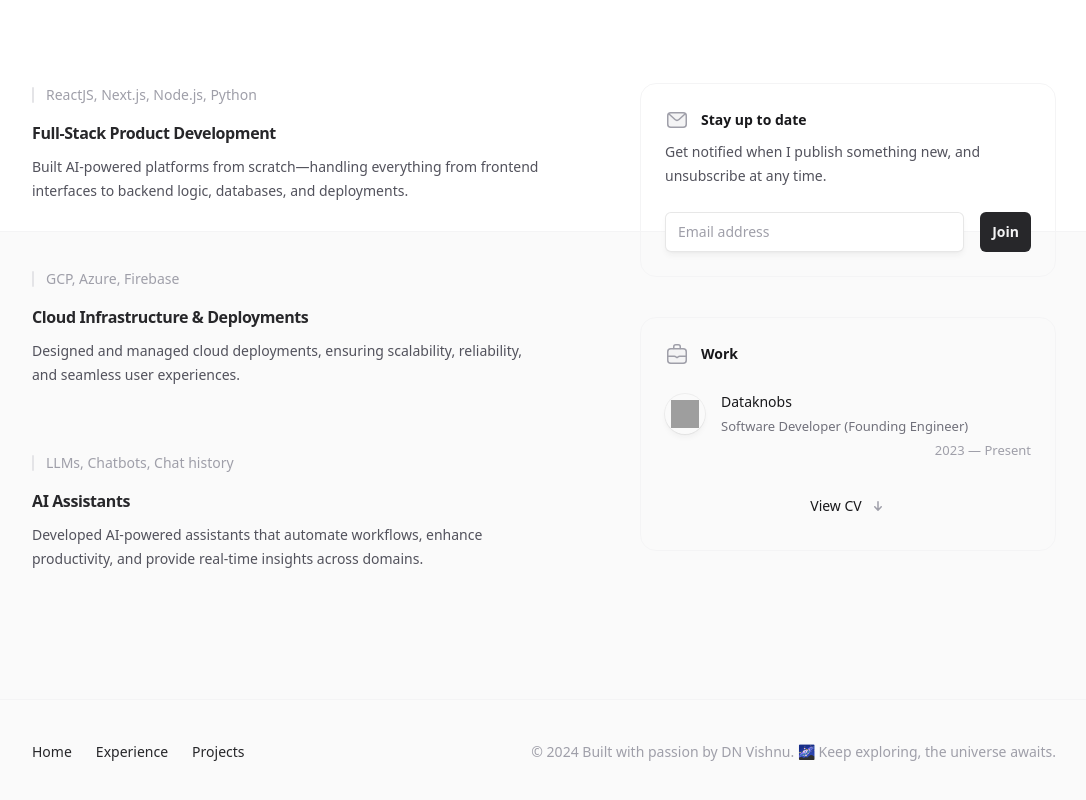
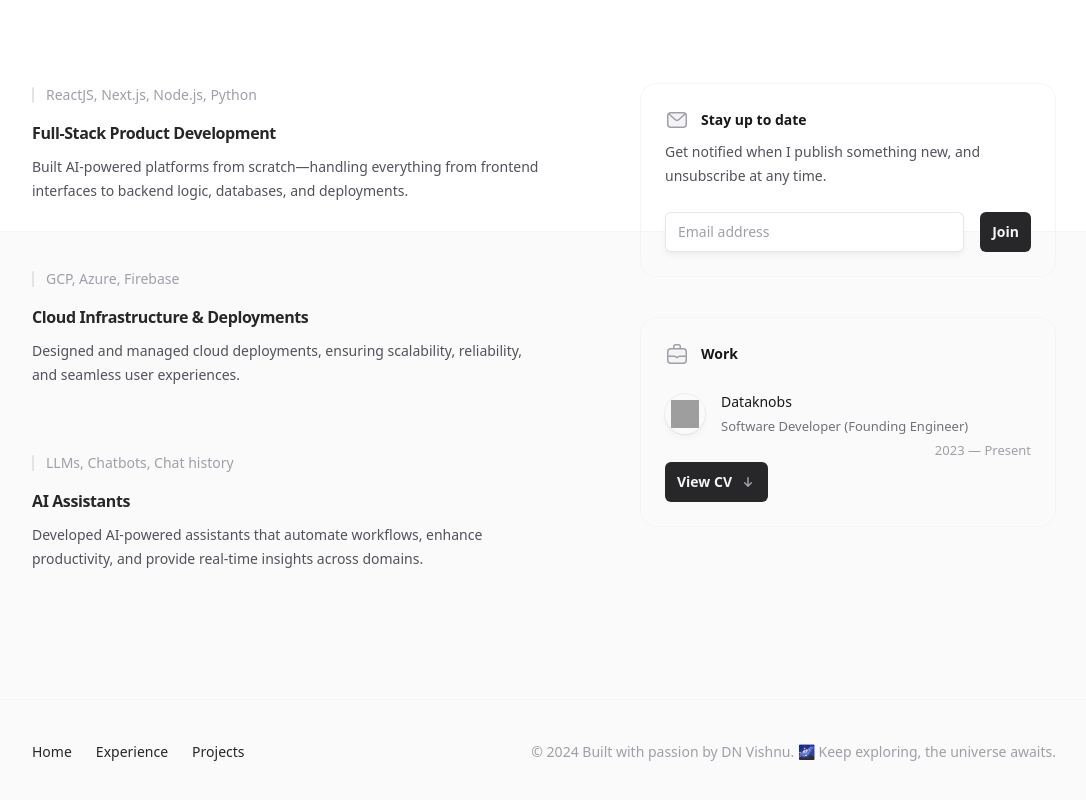
Before and after one commit to dnvishnu12/portfolio, a Next.js app: page / in a window 1280 px wide. Shown: the part 569-1369 px from the top of the page, without its empty margins (96-1182 px from the left). Built offline with nearby package versions, Linux system fonts and the light colour scheme; grey boxes are pictures that could not be loaded.

Commit message:
Resume update

```diff
--- a/src/app/page.jsx
+++ b/src/app/page.jsx
@@ -187,7 +187,7 @@ function Resume() {
           <Role key={roleIndex} role={role} />
         ))}
       </ol>
-      <Button href="https://drive.google.com/file/d/1fcXKfavhmFBQvNKi1zPSpUGnQgOCV959/view?usp=drive_link" variant="secondary" className="group mt-6 w-full">
+      <Button href="https://drive.google.com/file/d/1fFEPdo6Jl5yCYMM48vVfbVyg0upg1y9n/view?usp=drive_link">
         View CV
         <ArrowDownIcon className="h-4 w-4 stroke-zinc-400 transition group-active:stroke-zinc-600 dark:group-hover:stroke-zinc-50 dark:group-active:stroke-zinc-50" />
       </Button>
```
